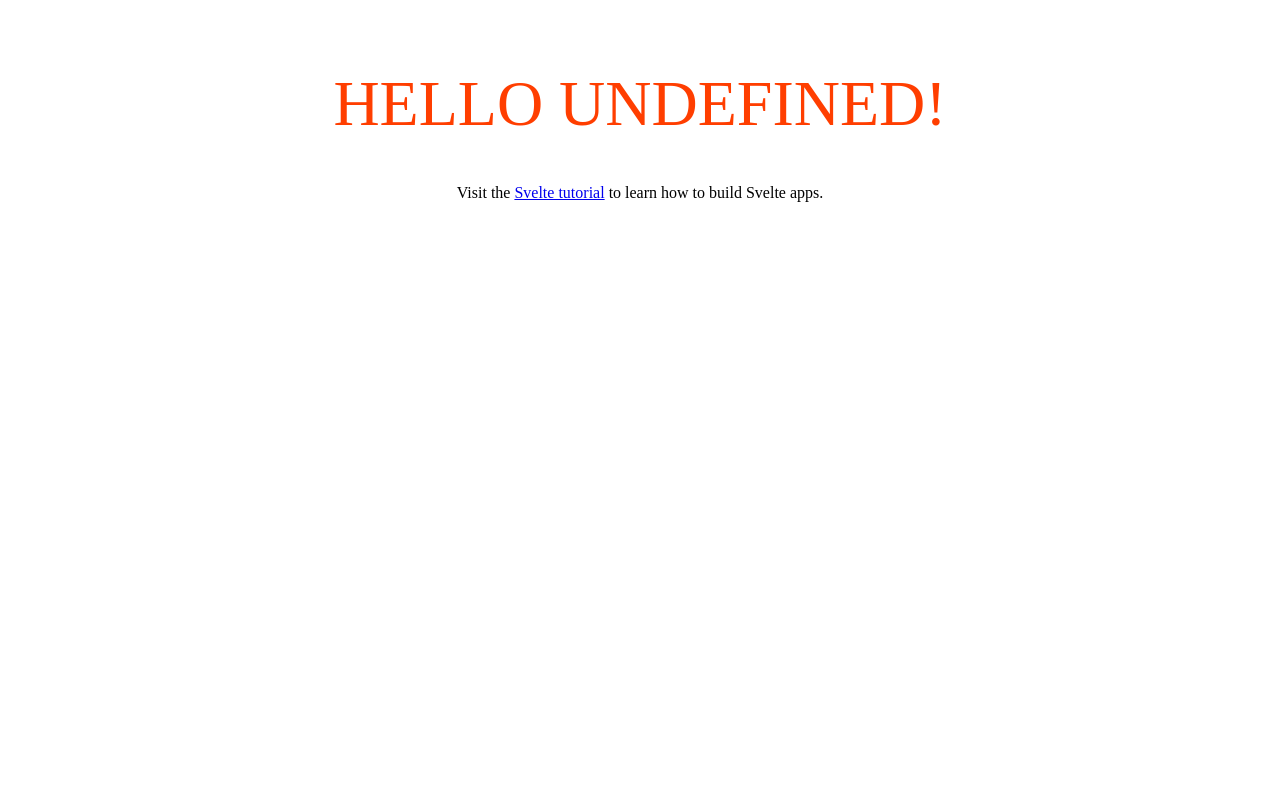
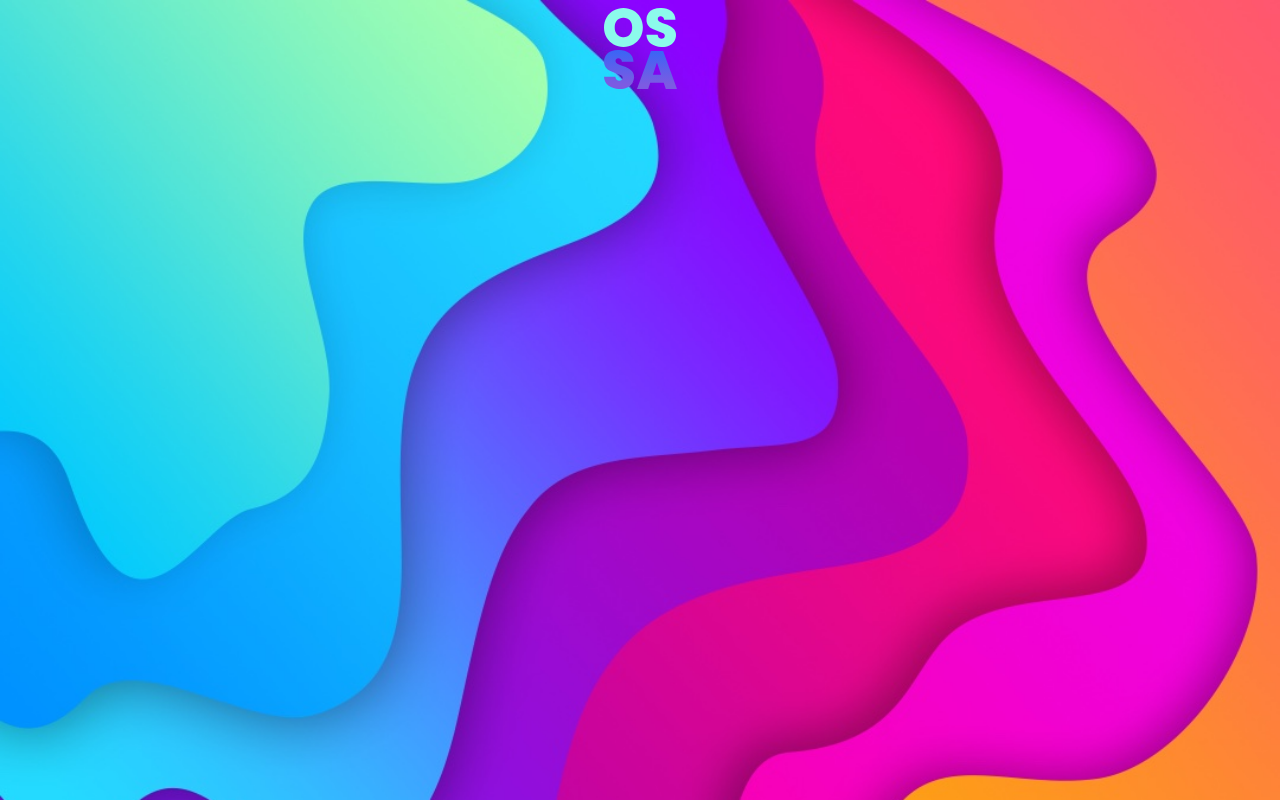
Before and after one commit to pawandeepkk/svelte, a Svelte app: page / in a window 1280 px wide. Built offline with nearby package versions, Linux system fonts and the light colour scheme.

Commit message:
initial setup

```diff
--- /dev/null
+++ b/public/global.css
@@ -0,0 +1,4 @@
+body {
+    background-image: url(pattern.jpg);
+    background-size: 100%;
+}
--- a/public/index.html
+++ b/public/index.html
@@ -8,6 +8,7 @@
 
 	<link rel='icon' type='image/png' href='/favicon.png'>
 	<link rel='stylesheet' href='/build/bundle.css'>
+	<link rel="stylesheet" href="/global.css">
 
 	<script defer src='/build/bundle.js'></script>
 </head>
--- a/src/App.svelte
+++ b/src/App.svelte
@@ -1,30 +1,14 @@
 <script>
-	export let name;
+  let src = "/logo.svg";
 </script>
 
-<main>
-	<h1>Hello {name}!</h1>
-	<p>Visit the <a href="https://svelte.dev/tutorial">Svelte tutorial</a> to learn how to build Svelte apps.</p>
-</main>
+<!-- HTML -->
+<img class="logo" {src} alt="OSSA's logo" />
 
 <style>
-	main {
-		text-align: center;
-		padding: 1em;
-		max-width: 240px;
-		margin: 0 auto;
-	}
-
-	h1 {
-		color: #ff3e00;
-		text-transform: uppercase;
-		font-size: 4em;
-		font-weight: 100;
-	}
-
-	@media (min-width: 640px) {
-		main {
-			max-width: none;
-		}
-	}
+  .logo {
+    display: block;
+    margin-left: auto;
+    margin-right: auto;
+  }
 </style>
```
Also changed, not shown: public/logo.svg (added), public/pattern.jpg (added).
